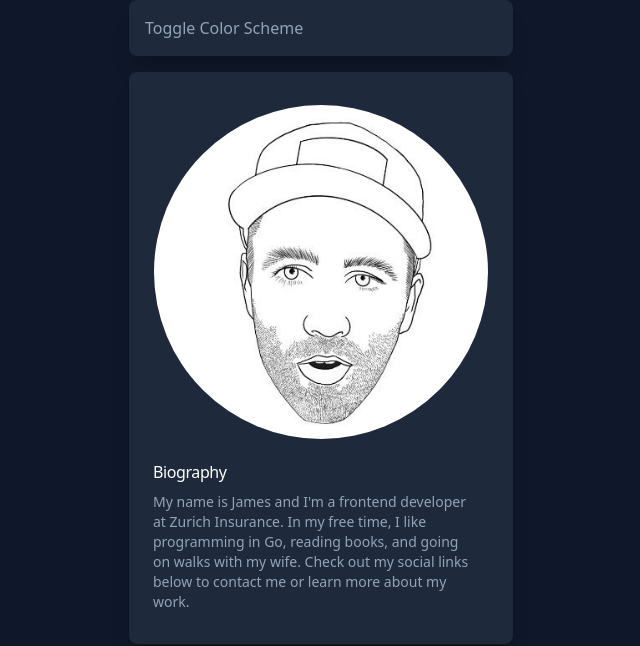
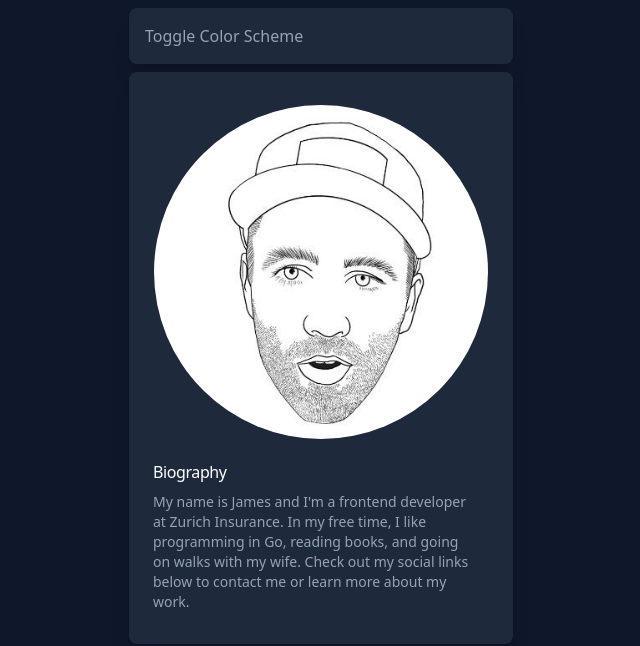
Before and after one commit to jgsheppa/jgsheppa.github.io, a plain HTML site: page index.html in a window 1280 px wide. Shown: the top 646 px of the page, without its empty margins (319-959 px from the left). Drawn offline with nearby package versions, Linux system fonts and the light colour scheme.

Commit message:
Update index.html

```diff
--- a/index.html
+++ b/index.html
@@ -26,7 +26,7 @@
   <body class="dark grid h-screen bg-slate-900">
     <div class="flex flex-col h-full">
       <main class="flex grow justify-center items-center">
-        <div class="grid gap-y-4">
+        <div class="grid gap-y-4 sm:gap-y-2 p-2">
           <button
             class="flex items-center bg-green-300 hover:bg-green-300 hover:dark:bg-slate-600 text-slate-900 dark:text-slate-400 dark:bg-slate-800 rounded-lg px-4 py-4 ring-1 ring-slate-900/5 shadow-xl sm:w-96"
             target="_blank"
```
